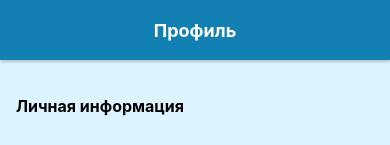
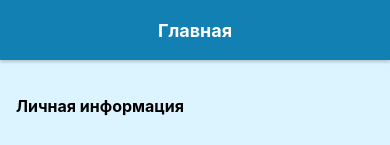
Before and after one commit to nikitazapekin/react-native-medical-app, a React Native app: screen /Main in a window 390 px wide. Shown: the top 145 px of the page. Built offline with nearby package versions, Linux system fonts and the light colour scheme.

Commit message:
fix(header): Update header texts

```diff
--- a/src/components/shared/Header/index.tsx
+++ b/src/components/shared/Header/index.tsx
@@ -1,4 +1,20 @@
-import { Text,View } from "react-native";
+import { Text, View } from "react-native";
+import { styles } from "./styled";
+
+interface HeaderProps {
+  title: string;
+}
+
+const Header = ({ title }: HeaderProps) => {
+  return (
+    <View style={styles.header}>
+      <Text style={styles.headerTitle}>{title}</Text>
+    </View>
+  );
+};
+
+export default Header;
+/* import { Text,View } from "react-native";
 
 import { styles } from "./styled";
 
@@ -10,3 +26,4 @@ const Header = () => {
 };
 
 export default Header;
+ */
--- a/src/screens/CatalogScreen.tsx
+++ b/src/screens/CatalogScreen.tsx
@@ -6,12 +6,12 @@ import { styles } from "./styles";
 
 import Footer from '@/components/shared/Footer';
 import Header from '@/components/shared/Header';
-
+import { TEXTS } from "@/navigation/routes";
 export default function CatalogScreen( ) {
   return (
     <View style={styles.container}>
 
-      <Header />
+      <Header title={TEXTS.HEADER.PROFILE} />
       <ScrollView style={styles.content} contentContainerStyle={styles.contentContainer}>
         <Text style={styles.sectionTitle}>Catalog</Text>
 
--- a/src/screens/ProfileScreen.tsx
+++ b/src/screens/ProfileScreen.tsx
@@ -11,12 +11,12 @@ import DoctorSwiper from "@/components/DoctorSwiper";
 import Footer from "@/components/shared/Footer";
 import Header from "@/components/shared/Header";
 import SwiperWithDots from "@/components/SwiperWithDots";
-
+import { TEXTS } from "@/navigation/routes";
 export default function ProfileScreen() {
 
   return (
     <View style={styles.container}>
-      <Header />
+      <Header title={TEXTS.HEADER.HOME} />
       <ScrollView style={styles.content} contentContainerStyle={styles.contentContainer}>
         <Text style={styles.sectionTitle}>Личная информация</Text>
 
```
